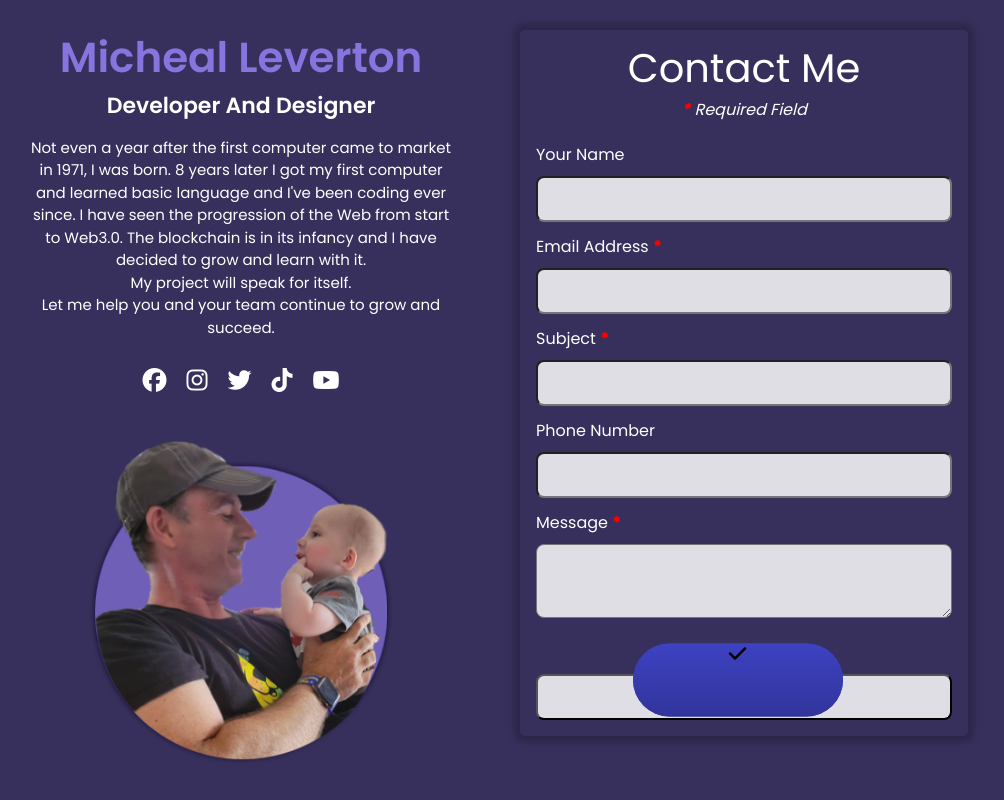
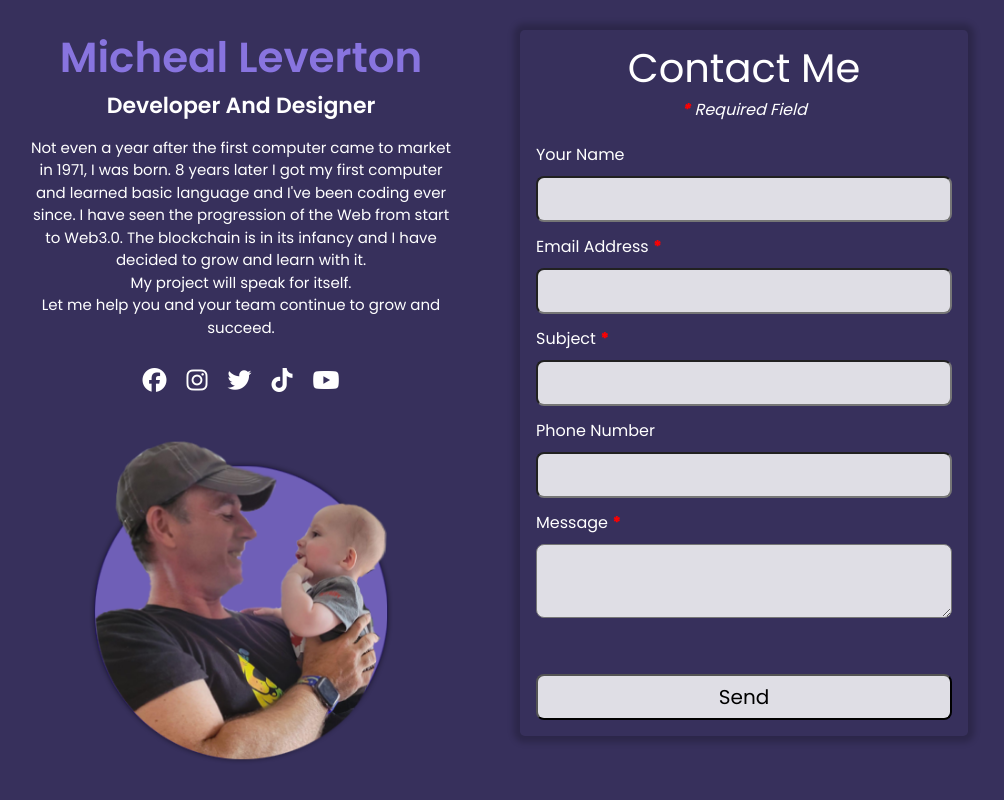
Before and after one commit to Michealleverton/micheallevertonportfolio, a React (Create React App) app: page / in a window 1280 px wide. Shown: the part 3258-4058 px from the top of the page, without its empty margins (143-1147 px from the left). Built offline with nearby package versions, Linux system fonts and the light colour scheme.

Commit message:
fixed submit button

```diff
--- a/src/FormTest.js
+++ b/src/FormTest.js
@@ -51,13 +51,13 @@ const FormTest = () => {
                             <input type="submit" name="Submit" id="submit" value="Send" className="" />
                         </div>
 
-                        <div className='center'>
+                        {/* <div className='center'>
                             <button>
                                 <p>Send</p>
                                 <div className='loading'></div>
                                 <div className='fa fa-check'></div>
                             </button>
-                        </div>
+                        </div> */}
 
                     </form>
                 </div>
```
